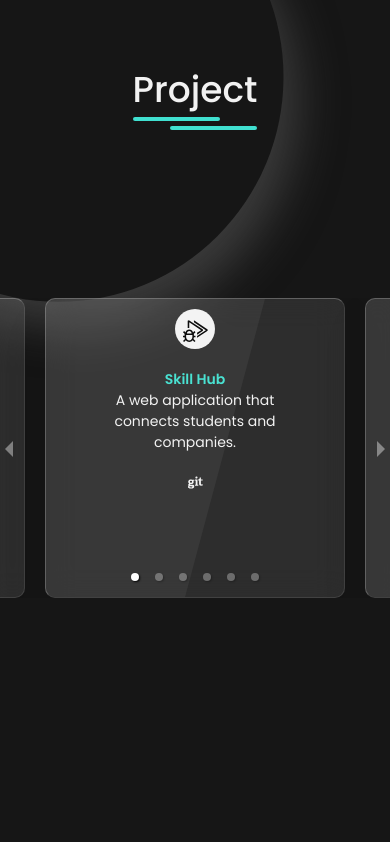
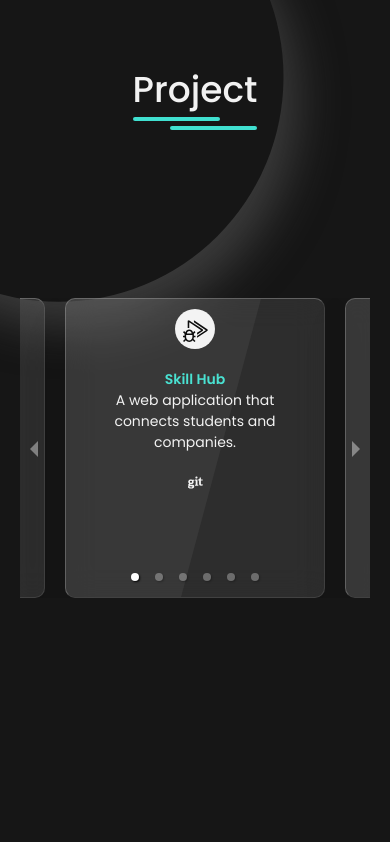
Before and after one commit to DarkerNemesis14/portfolio_website, a React (Create React App) app: page /projects in a window 390 px wide. Shown: the part 936-1778 px from the top of the page. Built offline with nearby package versions, Linux system fonts and the light colour scheme.

Commit message:
fixed a minor bug

```diff
--- a/src/content/sections/ProjectSection.css
+++ b/src/content/sections/ProjectSection.css
@@ -149,7 +149,7 @@
 
 @media (max-width: 580px) {
     .projectsection .carousel {
-        width: 400px;
+        width:350px;
     }
     .projectsection .carousel .projectinfo {
         height: 300px;
```
